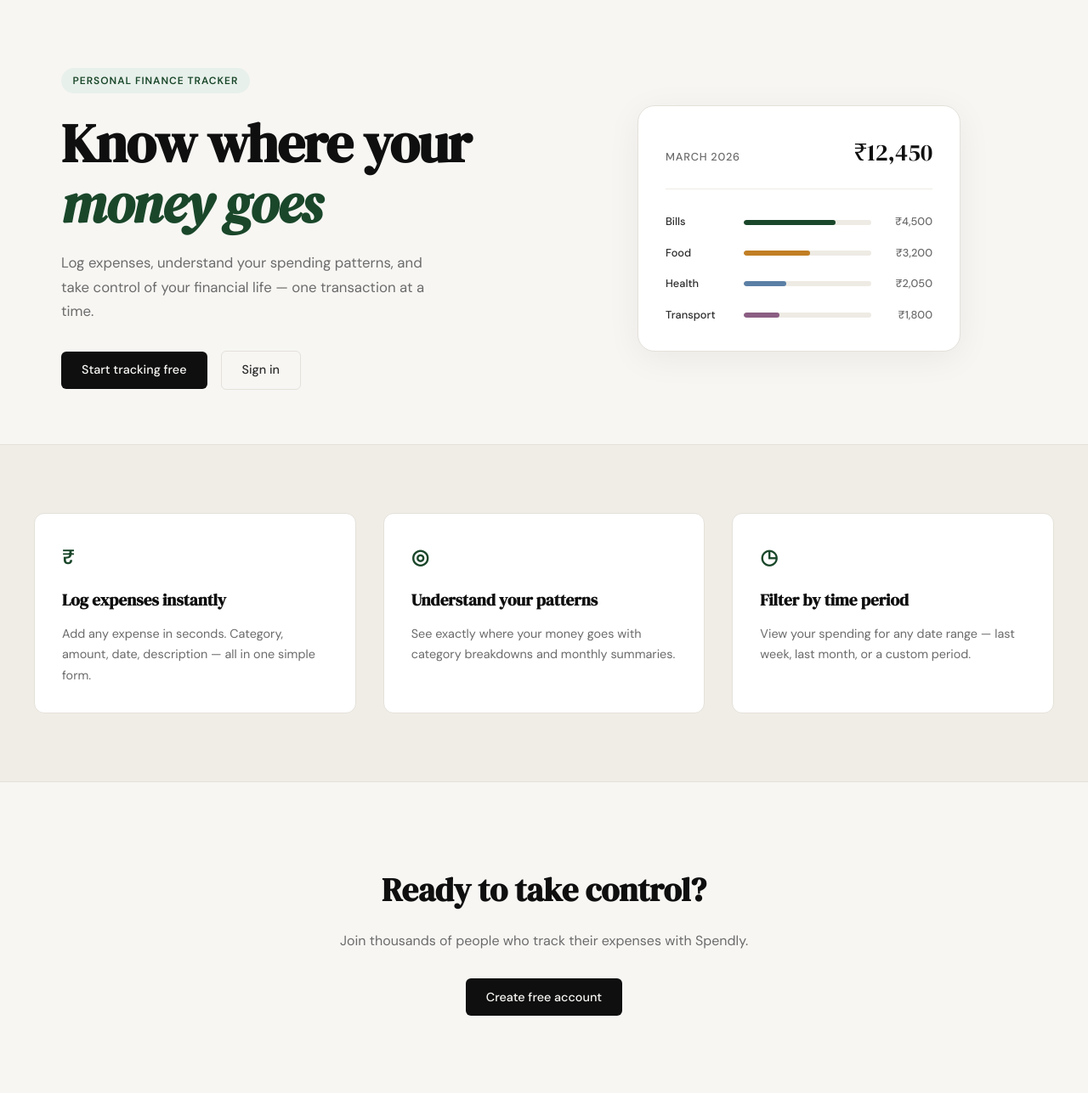
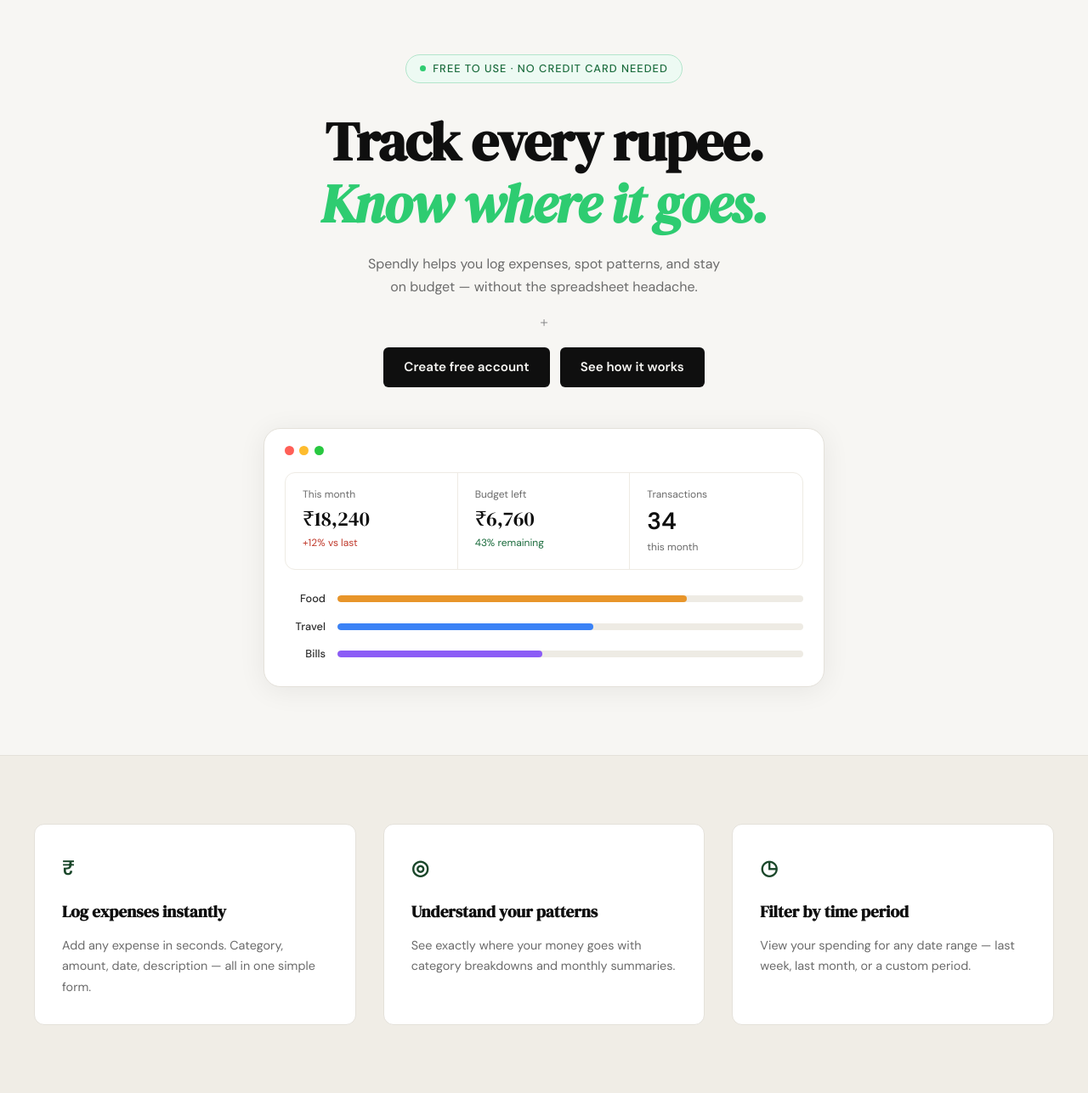
Before and after one commit to arka6fx/spendly, a Flask app: page / in a window 1280 px wide. Shown: the part 61-1348 px from the top of the page at 85% size. Run offline with Flask 3, Linux system fonts and the light colour scheme.

Commit message:
landing: redesign hero section to match mockup

```diff
--- /dev/null
+++ b/static/css/landing.css
@@ -0,0 +1,247 @@
+/* ------------------------------------------------------------------ */
+/* Hero — landing page only                                            */
+/* ------------------------------------------------------------------ */
+
+.hero {
+    padding: 4rem 2rem 5rem;
+    display: block;
+    text-align: center;
+}
+
+.hero-inner {
+    max-width: 680px;
+    margin: 0 auto;
+    display: flex;
+    flex-direction: column;
+    align-items: center;
+}
+
+/* Badge */
+
+.hero-badge {
+    display: inline-flex;
+    align-items: center;
+    gap: 0.5rem;
+    background: #edfaf3;
+    border: 1px solid #b2e5cb;
+    color: #1a6b3c;
+    font-size: 0.8rem;
+    font-weight: 500;
+    padding: 0.35rem 1rem;
+    border-radius: 999px;
+    margin-bottom: 2rem;
+}
+
+.hero-badge-dot {
+    width: 7px;
+    height: 7px;
+    border-radius: 50%;
+    background: #2ecc71;
+    flex-shrink: 0;
+}
+
+/* Title */
+
+.hero-title {
+    font-family: var(--font-display);
+    font-size: clamp(2.6rem, 6vw, 4rem);
+    line-height: 1.15;
+    letter-spacing: -0.02em;
+    color: var(--ink);
+    margin-bottom: 1.25rem;
+    font-style: normal;
+}
+
+.hero-title-accent {
+    color: #2ecc71;
+    font-style: italic;
+    display: block;
+}
+
+/* Subtitle */
+
+.hero-subtitle {
+    font-size: 1rem;
+    color: var(--ink-muted);
+    line-height: 1.7;
+    margin-bottom: 0;
+    max-width: 500px;
+}
+
+/* Divider */
+
+.hero-divider {
+    font-size: 1.1rem;
+    color: var(--ink-faint);
+    margin: 1.25rem 0;
+    line-height: 1;
+}
+
+/* Buttons */
+
+.hero-actions {
+    display: flex;
+    gap: 0.75rem;
+    align-items: center;
+    margin-bottom: 3rem;
+}
+
+.btn-hero-primary {
+    display: inline-block;
+    background: var(--ink);
+    color: var(--paper);
+    padding: 0.7rem 1.5rem;
+    border-radius: var(--radius-sm);
+    font-family: var(--font-body);
+    font-size: 0.95rem;
+    font-weight: 600;
+    text-decoration: none;
+    transition: background 0.2s;
+}
+
+.btn-hero-primary:hover { background: var(--accent); }
+
+.btn-hero-secondary {
+    display: inline-block;
+    background: var(--ink);
+    color: var(--paper);
+    padding: 0.7rem 1.5rem;
+    border-radius: var(--radius-sm);
+    font-family: var(--font-body);
+    font-size: 0.95rem;
+    font-weight: 600;
+    text-decoration: none;
+    transition: background 0.2s;
+}
+
+.btn-hero-secondary:hover { background: var(--ink-soft); }
+
+/* Mock dashboard card */
+
+.hero-mock {
+    width: 100%;
+    max-width: 660px;
+    background: var(--paper-card);
+    border: 1px solid var(--border);
+    border-radius: var(--radius-lg);
+    padding: 1.25rem 1.5rem 1.75rem;
+    box-shadow: 0 4px 32px rgba(0, 0, 0, 0.07);
+    text-align: left;
+}
+
+/* Browser chrome dots */
+
+.mock-chrome {
+    display: flex;
+    gap: 0.4rem;
+    margin-bottom: 1.25rem;
+}
+
+.mock-dot {
+    width: 11px;
+    height: 11px;
+    border-radius: 50%;
+}
+
+.mock-dot-red    { background: #ff5f57; }
+.mock-dot-yellow { background: #febc2e; }
+.mock-dot-green  { background: #28c840; }
+
+/* Stat row */
+
+.mock-stats {
+    display: grid;
+    grid-template-columns: repeat(3, 1fr);
+    gap: 0;
+    border: 1px solid var(--border-soft);
+    border-radius: var(--radius-md);
+    overflow: hidden;
+    margin-bottom: 1.5rem;
+}
+
+.mock-stat {
+    padding: 1rem 1.25rem;
+    border-right: 1px solid var(--border-soft);
+}
+
+.mock-stat:last-child { border-right: none; }
+
+.mock-stat-label {
+    font-size: 0.75rem;
+    color: var(--ink-muted);
+    margin-bottom: 0.35rem;
+}
+
+.mock-stat-value {
+    font-family: var(--font-display);
+    font-size: 1.5rem;
+    color: var(--ink);
+    line-height: 1.2;
+    margin-bottom: 0.25rem;
+}
+
+.mock-stat-plain {
+    font-family: var(--font-body);
+    font-weight: 600;
+    font-size: 1.75rem;
+}
+
+.mock-stat-sub {
+    font-size: 0.75rem;
+    color: var(--ink-muted);
+}
+
+.mock-sub-red   { color: #c0392b; }
+.mock-sub-green { color: #1a6b3c; }
+
+/* Category bars */
+
+.mock-cats {
+    display: flex;
+    flex-direction: column;
+    gap: 0.75rem;
+}
+
+.mock-cat-row {
+    display: grid;
+    grid-template-columns: 48px 1fr;
+    align-items: center;
+    gap: 0.85rem;
+}
+
+.mock-cat-label {
+    font-size: 0.8rem;
+    font-weight: 500;
+    color: var(--ink-soft);
+    text-align: right;
+}
+
+.mock-cat-track {
+    height: 8px;
+    background: var(--border-soft);
+    border-radius: 999px;
+    overflow: hidden;
+}
+
+.mock-cat-bar {
+    height: 100%;
+    border-radius: 999px;
+}
+
+.mock-bar-orange { background: #e8952a; }
+.mock-bar-blue   { background: #3b82f6; }
+.mock-bar-purple { background: #8b5cf6; }
+
+/* Responsive */
+
+@media (max-width: 600px) {
+    .hero { padding: 3rem 1rem 4rem; }
+
+    .hero-actions { flex-direction: column; width: 100%; }
+    .btn-hero-primary,
+    .btn-hero-secondary { width: 100%; text-align: center; }
+
+    .mock-stats { grid-template-columns: 1fr; }
+    .mock-stat { border-right: none; border-bottom: 1px solid var(--border-soft); }
+    .mock-stat:last-child { border-bottom: none; }
+}
--- a/templates/landing.html
+++ b/templates/landing.html
@@ -1,60 +1,74 @@
 {% extends "base.html" %}
 
 {% block title %}Spendly — Track Every Rupee{% endblock %}
+
+{% block head %}
+<link rel="stylesheet" href="{{ url_for('static', filename='css/landing.css') }}">
+{% endblock %}
 
 {% block content %}
 
 <section class="hero">
     <div class="hero-inner">
-        <div class="hero-badge">Personal Finance Tracker</div>
+        <div class="hero-badge">
+            <span class="hero-badge-dot"></span>
+            Free to use &middot; No credit card needed
+        </div>
         <h1 class="hero-title">
-            Know where your<br>
-            <em>money goes</em>
+            Track every rupee.<br>
+            <span class="hero-title-accent">Know where it goes.</span>
         </h1>
         <p class="hero-subtitle">
-            Log expenses, understand your spending patterns,
-            and take control of your financial life —
-            one transaction at a time.
+            Spendly helps you log expenses, spot patterns, and stay<br>
+            on budget — without the spreadsheet headache.
         </p>
+        <div class="hero-divider">+</div>
         <div class="hero-actions">
-            <a href="{{ url_for('register') }}" class="btn-primary">Start tracking free</a>
-            <a href="{{ url_for('login') }}" class="btn-ghost">Sign in</a>
+            <a href="{{ url_for('register') }}" class="btn-hero-primary">Create free account</a>
+            <a href="#" class="btn-hero-secondary">See how it works</a>
         </div>
-    </div>
-    <div class="hero-visual">
-        <div class="mock-card">
-            <div class="mock-card-header">
-                <span class="mock-label">March 2026</span>
-                <span class="mock-total">₹12,450</span>
+
+        <div class="hero-mock">
+            <div class="mock-chrome">
+                <span class="mock-dot mock-dot-red"></span>
+                <span class="mock-dot mock-dot-yellow"></span>
+                <span class="mock-dot mock-dot-green"></span>
             </div>
-            <div class="mock-bars">
-                <div class="mock-bar-row">
-                    <span class="mock-cat">Bills</span>
-                    <div class="mock-bar-track">
-                        <div class="mock-bar" style="width: 72%"></div>
+            <div class="mock-stats">
+                <div class="mock-stat">
+                    <div class="mock-stat-label">This month</div>
+                    <div class="mock-stat-value">₹18,240</div>
+                    <div class="mock-stat-sub mock-sub-red">+12% vs last</div>
+                </div>
+                <div class="mock-stat">
+                    <div class="mock-stat-label">Budget left</div>
+                    <div class="mock-stat-value">₹6,760</div>
+                    <div class="mock-stat-sub mock-sub-green">43% remaining</div>
+                </div>
+                <div class="mock-stat">
+                    <div class="mock-stat-label">Transactions</div>
+                    <div class="mock-stat-value mock-stat-plain">34</div>
+                    <div class="mock-stat-sub">this month</div>
+                </div>
+            </div>
+            <div class="mock-cats">
+                <div class="mock-cat-row">
+                    <span class="mock-cat-label">Food</span>
+                    <div class="mock-cat-track">
+                        <div class="mock-cat-bar mock-bar-orange" style="width: 75%"></div>
                     </div>
-                    <span class="mock-amt">₹4,500</span>
                 </div>
-                <div class="mock-bar-row">
-                    <span class="mock-cat">Food</span>
-                    <div class="mock-bar-track">
-                        <div class="mock-bar mock-bar-2" style="width: 52%"></div>
+                <div class="mock-cat-row">
+                    <span class="mock-cat-label">Travel</span>
+                    <div class="mock-cat-track">
+                        <div class="mock-cat-bar mock-bar-blue" style="width: 55%"></div>
                     </div>
-                    <span class="mock-amt">₹3,200</span>
                 </div>
-                <div class="mock-bar-row">
-                    <span class="mock-cat">Health</span>
-                    <div class="mock-bar-track">
-                        <div class="mock-bar mock-bar-3" style="width: 33%"></div>
+                <div class="mock-cat-row">
+                    <span class="mock-cat-label">Bills</span>
+                    <div class="mock-cat-track">
+                        <div class="mock-cat-bar mock-bar-purple" style="width: 44%"></div>
                     </div>
-                    <span class="mock-amt">₹2,050</span>
-                </div>
-                <div class="mock-bar-row">
-                    <span class="mock-cat">Transport</span>
-                    <div class="mock-bar-track">
-                        <div class="mock-bar mock-bar-4" style="width: 28%"></div>
-                    </div>
-                    <span class="mock-amt">₹1,800</span>
                 </div>
             </div>
         </div>
```
